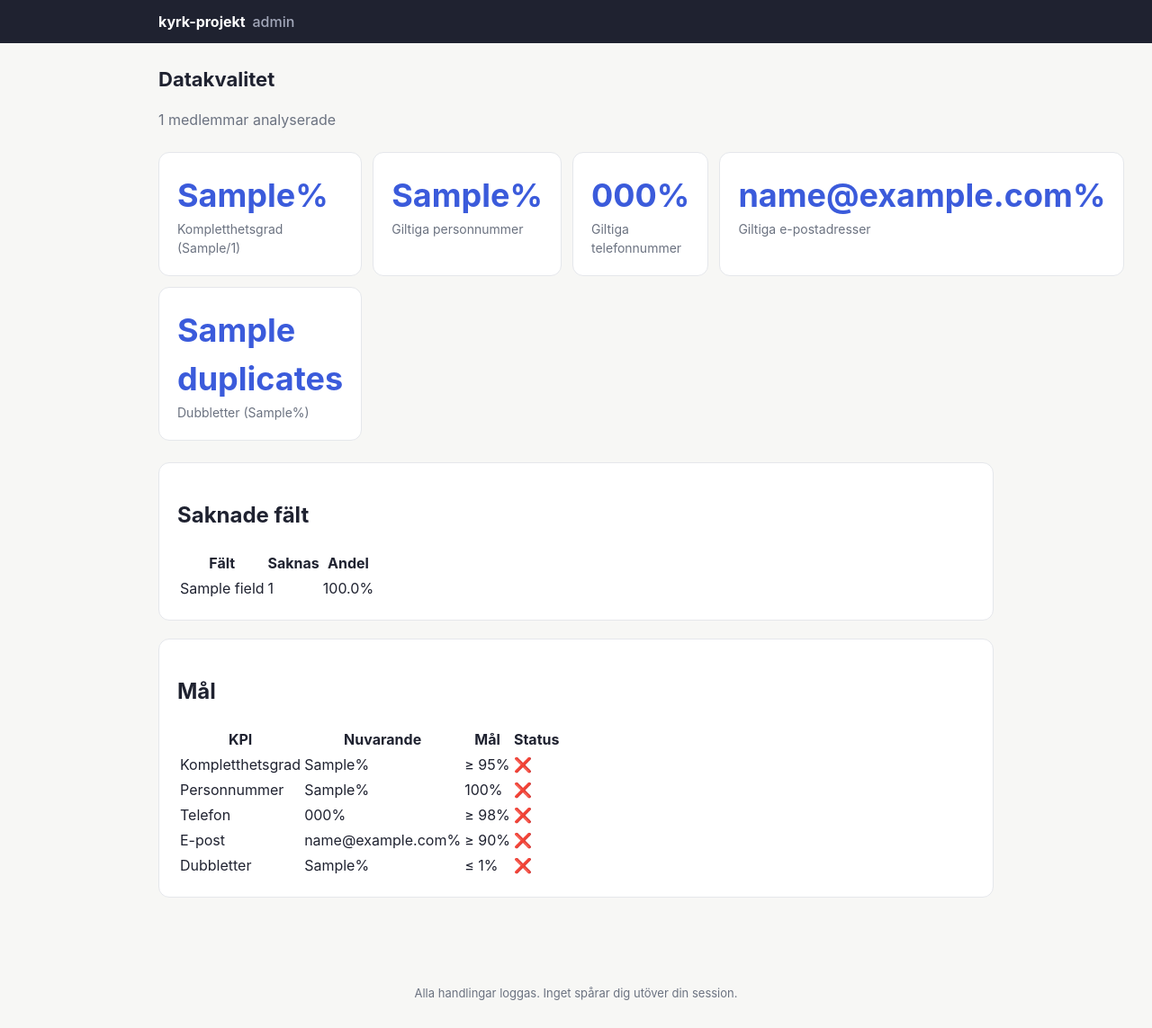
After one commit to Compuute/kyrk-projekt, a FastAPI app: template services/admin-web/app/templates/data_quality.html in a window 1280 px wide. The commit adds this page. Shown: the whole page at 90% size. Run offline with FastAPI, Linux system fonts and the light colour scheme; the template is opened without the code that fills it: most values are stand-ins (such as "Sample title", 1, 10 or a date in 2020).

Commit message:
feat: data quality dashboard — 6 KPIs for 3500 members
New /data-quality route in admin-web with:
- Completeness (% with all fields filled)
- Personnummer validity (Luhn check)
- Phone validity (E.164)
- Email validity
- Duplicate count (by personnummer)
- Missing fields breakdown

Color-coded: green (on target), yellow (warning), red (action needed).
Goals table: completeness ≥95%, personnummer 100%, phone ≥98%,
email ≥90%, duplicates ≤1%.

15 tests + 176 admin-web total passing. Closes #26.

```diff
--- a/services/admin-web/app/api/routes.py
+++ b/services/admin-web/app/api/routes.py
@@ -1422,6 +1422,52 @@ def funeral_api(
 
 
 
+# --------------------------------------------------------------- data quality
+
+
+@router.get("/data-quality", response_class=HTMLResponse)
+def data_quality_dashboard(
+    request: Request,
+    flash: str | None = None,
+    level: str = "success",
+    intake: IntakeClientPort = Depends(get_intake_client),
+):
+    session = _require_session(request)
+    if isinstance(session, RedirectResponse):
+        return session
+
+    from app.ports.data_quality import compute_quality
+
+    members: list[dict] = []
+    try:
+        pending = intake.list_pending(session.token)
+        members = [
+            {
+                "first_name": s.first_name,
+                "last_name": s.last_name,
+                "phone": getattr(s, "phone", ""),
+                "email": getattr(s, "email", ""),
+                "personal_number": getattr(s, "personal_number", ""),
+            }
+            for s in pending
+        ]
+    except Exception:
+        pass
+
+    report = compute_quality(members)
+
+    return TEMPLATES.TemplateResponse(
+        request=request,
+        name="data_quality.html",
+        context={
+            "session": session,
+            "report": report,
+            "flash": flash,
+            "level": level,
+        },
+    )
+
+
 @router.get("/healthz")
 def healthz() -> dict[str, str]:
     return {"status": "ok"}
--- a/services/admin-web/app/templates/base.html
+++ b/services/admin-web/app/templates/base.html
@@ -20,6 +20,7 @@
         <a href="/funerals">Begravning</a>
         <a href="/content-editor">Innehåll</a>
         <a href="/audit">Granskning</a>
+        <a href="/data-quality">Datakvalitet</a>
         <form method="post" action="/logout" class="inline-form">
           <button type="submit" class="linkish">Logga ut ({{ session.user_id }})</button>
         </form>
--- /dev/null
+++ b/services/admin-web/app/templates/data_quality.html
@@ -0,0 +1,63 @@
+{% extends "base.html" %}
+{% block title %}Datakvalitet — admin{% endblock %}
+{% block content %}
+<section class="hero">
+  <h1>Datakvalitet</h1>
+  <p class="muted">{{ report.total_members }} medlemmar analyserade</p>
+</section>
+
+<div class="grid-stats">
+  <div class="stat">
+    <div class="stat-number {% if report.completeness_pct >= 95 %}green{% elif report.completeness_pct >= 80 %}yellow{% else %}red{% endif %}">{{ report.completeness_pct }}%</div>
+    <div class="stat-label">Kompletthetsgrad ({{ report.complete_profiles }}/{{ report.total_members }})</div>
+  </div>
+  <div class="stat">
+    <div class="stat-number {% if report.personnummer_pct >= 99 %}green{% elif report.personnummer_pct >= 90 %}yellow{% else %}red{% endif %}">{{ report.personnummer_pct }}%</div>
+    <div class="stat-label">Giltiga personnummer</div>
+  </div>
+  <div class="stat">
+    <div class="stat-number {% if report.phone_pct >= 95 %}green{% elif report.phone_pct >= 80 %}yellow{% else %}red{% endif %}">{{ report.phone_pct }}%</div>
+    <div class="stat-label">Giltiga telefonnummer</div>
+  </div>
+  <div class="stat">
+    <div class="stat-number {% if report.email_pct >= 90 %}green{% elif report.email_pct >= 70 %}yellow{% else %}red{% endif %}">{{ report.email_pct }}%</div>
+    <div class="stat-label">Giltiga e-postadresser</div>
+  </div>
+  <div class="stat">
+    <div class="stat-number {% if report.duplicate_pct <= 1 %}green{% elif report.duplicate_pct <= 3 %}yellow{% else %}red{% endif %}">{{ report.duplicates }}</div>
+    <div class="stat-label">Dubbletter ({{ report.duplicate_pct }}%)</div>
+  </div>
+</div>
+
+{% if report.missing_fields %}
+<section class="card">
+  <h2>Saknade fält</h2>
+  <table class="table">
+    <thead><tr><th>Fält</th><th>Saknas</th><th>Andel</th></tr></thead>
+    <tbody>
+      {% for field, count in report.missing_fields.items() %}
+      <tr>
+        <td>{{ field }}</td>
+        <td>{{ count }}</td>
+        <td>{{ (count / report.total_members * 100) | round(1) }}%</td>
+      </tr>
+      {% endfor %}
+    </tbody>
+  </table>
+</section>
+{% endif %}
+
+<section class="card">
+  <h2>Mål</h2>
+  <table class="table">
+    <thead><tr><th>KPI</th><th>Nuvarande</th><th>Mål</th><th>Status</th></tr></thead>
+    <tbody>
+      <tr><td>Kompletthetsgrad</td><td>{{ report.completeness_pct }}%</td><td>≥ 95%</td><td>{% if report.completeness_pct >= 95 %}✅{% else %}❌{% endif %}</td></tr>
+      <tr><td>Personnummer</td><td>{{ report.personnummer_pct }}%</td><td>100%</td><td>{% if report.personnummer_pct >= 99 %}✅{% else %}❌{% endif %}</td></tr>
+      <tr><td>Telefon</td><td>{{ report.phone_pct }}%</td><td>≥ 98%</td><td>{% if report.phone_pct >= 98 %}✅{% else %}❌{% endif %}</td></tr>
+      <tr><td>E-post</td><td>{{ report.email_pct }}%</td><td>≥ 90%</td><td>{% if report.email_pct >= 90 %}✅{% else %}❌{% endif %}</td></tr>
+      <tr><td>Dubbletter</td><td>{{ report.duplicate_pct }}%</td><td>≤ 1%</td><td>{% if report.duplicate_pct <= 1 %}✅{% else %}❌{% endif %}</td></tr>
+    </tbody>
+  </table>
+</section>
+{% endblock %}
```
Also changed, not shown: services/admin-web/app/ports/data_quality.py (added, +117 -0 lines), services/admin-web/tests/test_architecture_guard.py (+6 -5 lines), services/admin-web/tests/test_data_quality.py (added, +94 -0 lines).
